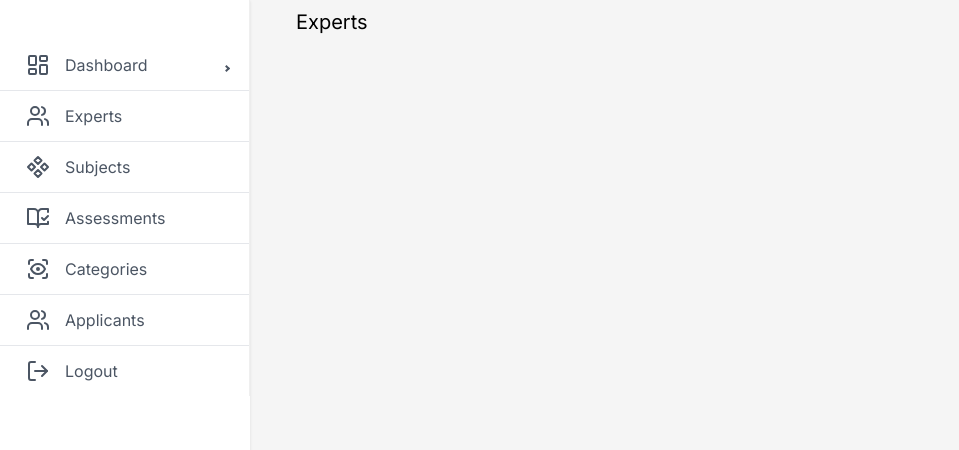
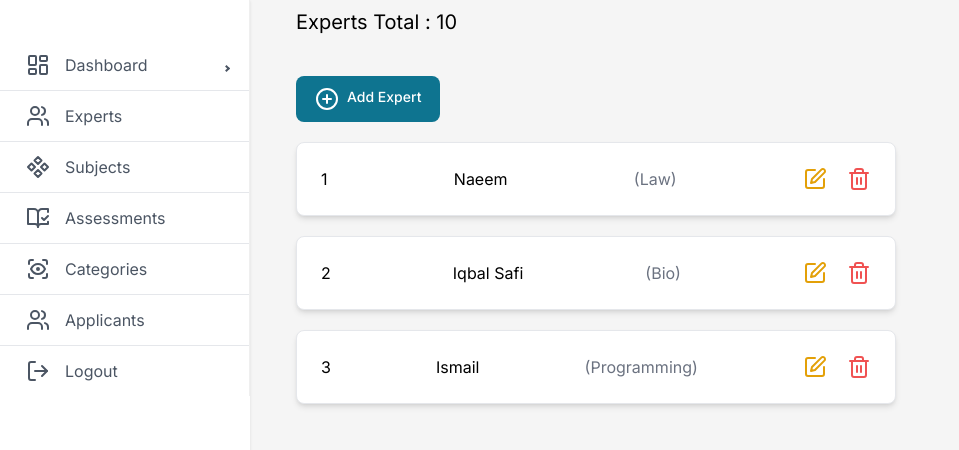
Before and after one commit to Bilalets/etss, a Next.js app: page /superadmin/experts in a window 1280 px wide. Shown: the top 450 px of the page, without its empty margins (0-959 px from the left). Built offline with nearby package versions, Linux system fonts and the light colour scheme.

Commit message:
expert front end has been completed

```diff
--- a/app/superadmin/experts/page.tsx
+++ b/app/superadmin/experts/page.tsx
@@ -1,11 +1,92 @@
-import React from 'react';
+'use client';
+import React, { useState } from 'react';
 import GeneralHeader from '../components/general_header';
+import { Button, Card, Label, Modal, TextInput } from 'flowbite-react';
+import { PlusCircle, Save, SquarePen, Trash2, XCircle } from 'lucide-react';
 
 const Experts = () => {
+  const data = [
+    { id: 1, name: 'Naeem', subject: 'Law' },
+    { id: 2, name: 'Iqbal Safi', subject: 'Bio' },
+    { id: 3, name: 'Ismail', subject: 'Programming' },
+  ];
+  const subjects = [
+    { id: 1, subject: 'law' },
+    { id: 2, subject: 'bio' },
+    { id: 3, subject: 'mathematics' },
+    { id: 4, subject: 'computer science' },
+  ];
+  const [openAddExpert, setOpenAddExpert] = useState(false);
+
   return (
     <>
-      <GeneralHeader myTitle="Experts" />
-      <div className="p-5 my-5"></div>
+      <Modal
+        show={openAddExpert}
+        size="md"
+        popup
+        onClose={() => setOpenAddExpert(false)}
+      >
+        <Modal.Header />
+        <Modal.Body>
+          <div className="space-y-6">
+            <h3 className="text-medium font-medium text-gray-700 dark:text-white">
+              Add Expert
+            </h3>
+            <TextInput id="name" placeholder="Expert name" required />
+            <select className="w-full rounded-lg text-gray-500 text-sm border-gray-400">
+              <option>Select Subjects</option>
+              {subjects.map((item) => (
+                <option key={item.id} value={item.id}>
+                  {item.subject}
+                </option>
+              ))}
+            </select>
+          </div>
+          <div className="flex justify-between w-full mt-5">
+            <div className="flex-wrap gap-2">
+              <Button>
+                <Save className="mr-2" />
+                Save
+              </Button>
+            </div>
+
+            <div className="flex-wrap gap-2">
+              <Button>
+                <XCircle className="mr-2" />
+                Cancel
+              </Button>
+            </div>
+          </div>
+        </Modal.Body>
+      </Modal>
+      <GeneralHeader myTitle="Experts Total : 10" />
+
+      <div className="p-5 my-5 ">
+        <div className="ml-5 flex flex-wrap gap-2">
+          <Button
+            onClick={() => {
+              setOpenAddExpert(!openAddExpert);
+            }}
+          >
+            <PlusCircle className="mr-2" />
+            <p> Add Expert</p>
+          </Button>
+        </div>
+
+        {data.map((item, index) => (
+          <Card key={item.id} className="m-5 w-full lg:max-w-[600px]">
+            <div className="flex justify-between">
+              <p>{index + 1}</p>
+              <p>{item.name}</p>
+              <p className=" text-gray-500"> ({item.subject})</p>
+              <div className="flex gap-5">
+                <SquarePen className=" text-2xl text-yellow-400 cursor-pointer" />
+                <Trash2 className=" text-2xl text-red-500 cursor-pointer" />
+              </div>
+            </div>
+          </Card>
+        ))}
+      </div>
     </>
   );
 };
```
